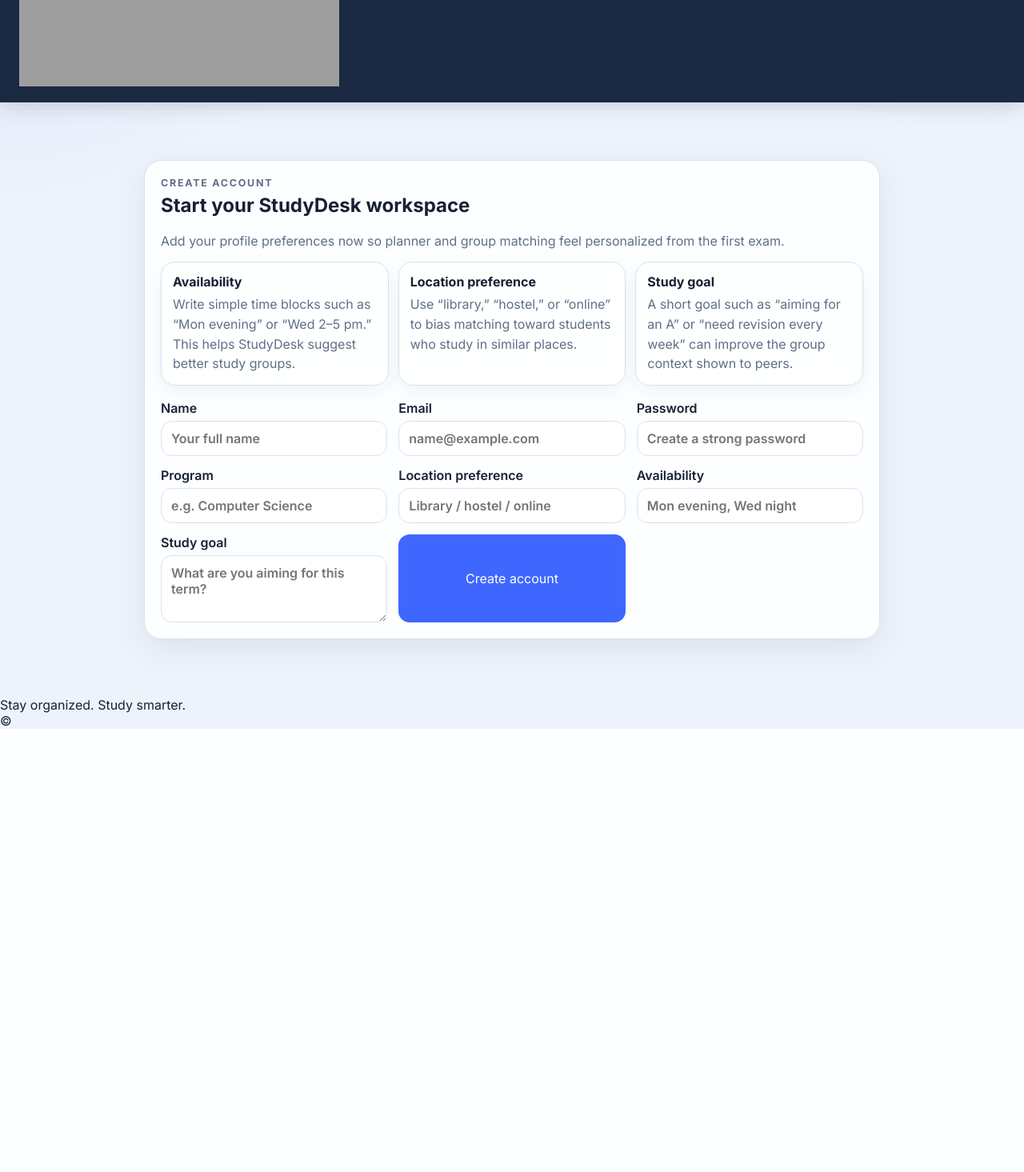
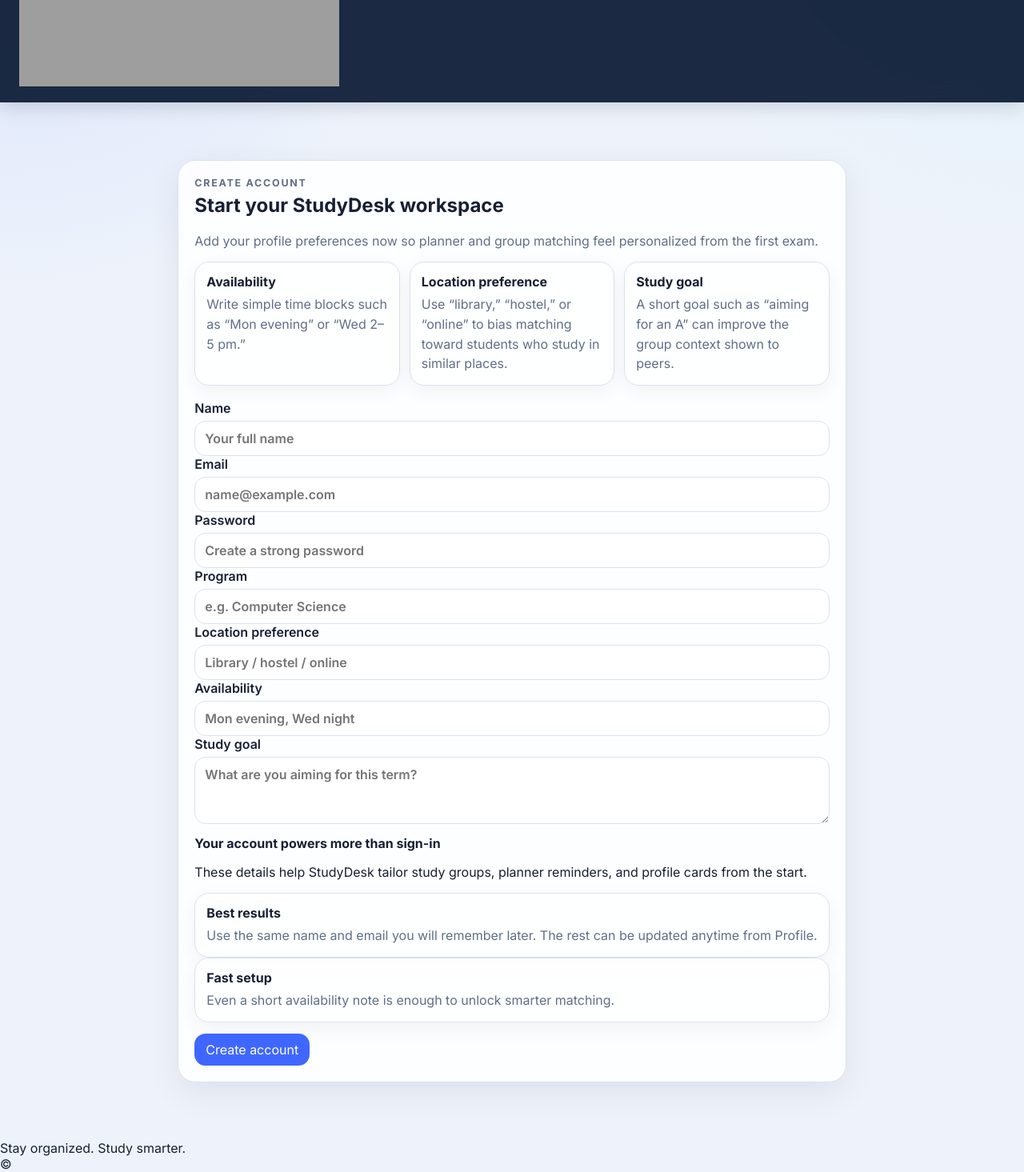
Before and after one commit to it21286964/studydesk-web, a Flask app: page /register in a window 1280 px wide. Shown: the part 208-1673 px from the top of the page at 80% size. Before the commit the page ends 1119 px from the top, so only its background shows below. Run offline with Flask 3, Linux system fonts and the light colour scheme; grey boxes are pictures that could not be loaded.

Commit message:
Update Register UI

```diff
--- a/templates/register.html
+++ b/templates/register.html
@@ -6,33 +6,35 @@
     <h1>Start your StudyDesk workspace</h1>
     <p class="muted">Add your profile preferences now so planner and group matching feel personalized from the first exam.</p>
     <div class="helper-grid">
-      <div class="help-card"><strong>Availability</strong><p>Write simple time blocks such as “Mon evening” or “Wed 2–5 pm.” This helps StudyDesk suggest better study groups.</p></div>
+      <div class="help-card"><strong>Availability</strong><p>Write simple time blocks such as “Mon evening” or “Wed 2–5 pm.”</p></div>
       <div class="help-card"><strong>Location preference</strong><p>Use “library,” “hostel,” or “online” to bias matching toward students who study in similar places.</p></div>
-      <div class="help-card"><strong>Study goal</strong><p>A short goal such as “aiming for an A” or “need revision every week” can improve the group context shown to peers.</p></div>
+      <div class="help-card"><strong>Study goal</strong><p>A short goal such as “aiming for an A” can improve the group context shown to peers.</p></div>
     </div>
-    <form method="post" class="form-grid two-col">
-      <label>Name
-        <input type="text" name="name" required minlength="2" maxlength="80" placeholder="Your full name" title="Shown in groups and your profile">
-      </label>
-      <label>Email
-        <input type="email" name="email" required maxlength="120" placeholder="name@example.com" title="Used to log in">
-      </label>
-      <label>Password
-        <input type="password" name="password" required minlength="8" maxlength="128" placeholder="Create a strong password" title="At least 8 characters, with letters and numbers">
-      </label>
-      <label>Program
-        <input type="text" name="program" maxlength="120" placeholder="e.g. Computer Science">
-      </label>
-      <label>Location preference
-        <input type="text" name="location_pref" maxlength="120" placeholder="Library / hostel / online" title="Helps study-group matching">
-      </label>
-      <label>Availability
-        <input type="text" name="availability" maxlength="255" placeholder="Mon evening, Wed night" title="Used by group matching">
-      </label>
-      <label>Study goal
-        <textarea name="study_goal" rows="3" maxlength="255" placeholder="What are you aiming for this term?" title="Shown to your study group"></textarea>
-      </label>
-      <button type="submit">Create account</button>
+    <form method="post" class="form-grid form-layout">
+      <div class="form-main">
+        <div class="form-fields two-col">
+          <label>Name<input type="text" name="name" required minlength="2" maxlength="80" placeholder="Your full name"></label>
+          <label>Email<input type="email" name="email" required maxlength="120" placeholder="name@example.com"></label>
+          <label>Password<input type="password" name="password" required minlength="8" maxlength="128" placeholder="Create a strong password"></label>
+          <label>Program<input type="text" name="program" maxlength="120" placeholder="e.g. Computer Science"></label>
+          <label>Location preference<input type="text" name="location_pref" maxlength="120" placeholder="Library / hostel / online"></label>
+          <label>Availability<input type="text" name="availability" maxlength="255" placeholder="Mon evening, Wed night"></label>
+          <label class="span-2 soft-field">Study goal<textarea name="study_goal" rows="3" maxlength="255" placeholder="What are you aiming for this term?"></textarea></label>
+        </div>
+      </div>
+
+      <aside class="form-rail">
+        <div class="form-banner">
+          <strong>Your account powers more than sign-in</strong>
+          <p>These details help StudyDesk tailor study groups, planner reminders, and profile cards from the start.</p>
+        </div>
+        <div class="help-card"><strong>Best results</strong><p>Use the same name and email you will remember later. The rest can be updated anytime from Profile.</p></div>
+        <div class="help-card"><strong>Fast setup</strong><p>Even a short availability note is enough to unlock smarter matching.</p></div>
+      </aside>
+
+      <div class="form-actions">
+        <button type="submit">Create account</button>
+      </div>
     </form>
   </section>
 </div>
```
